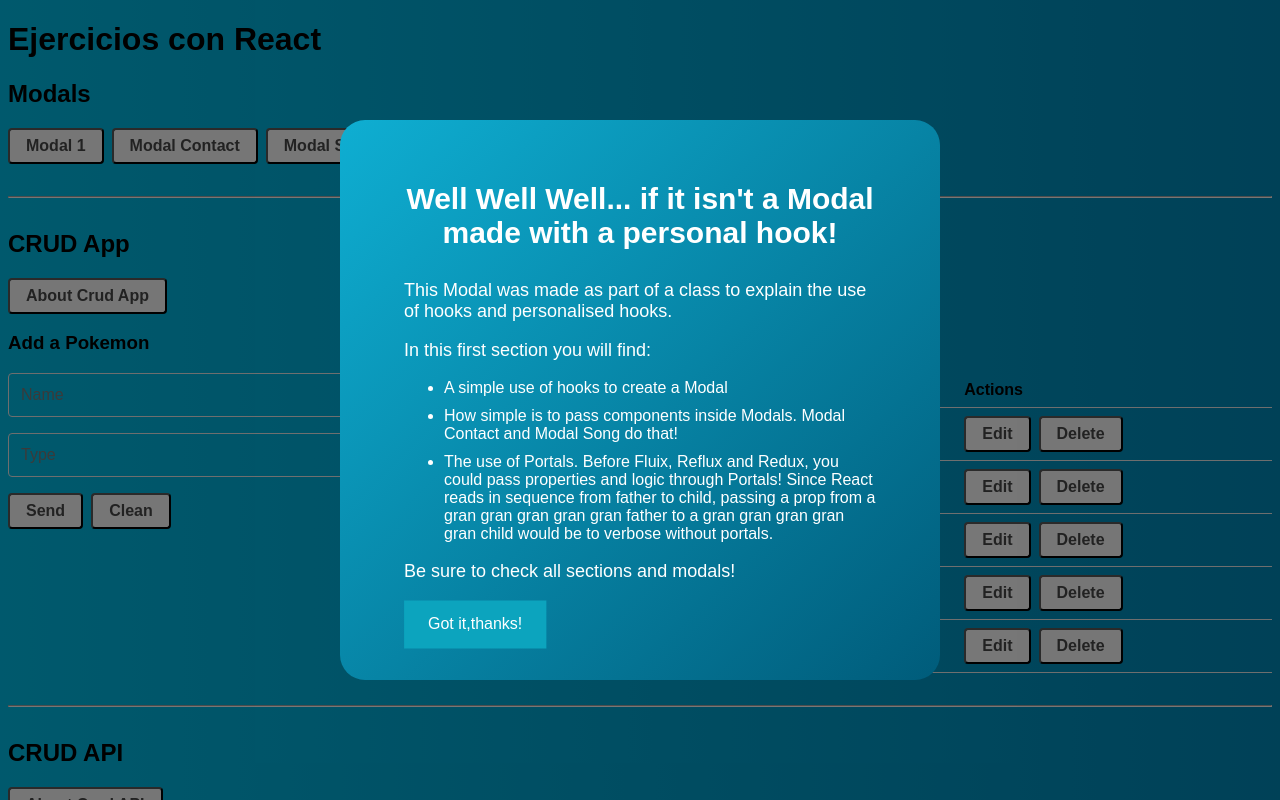
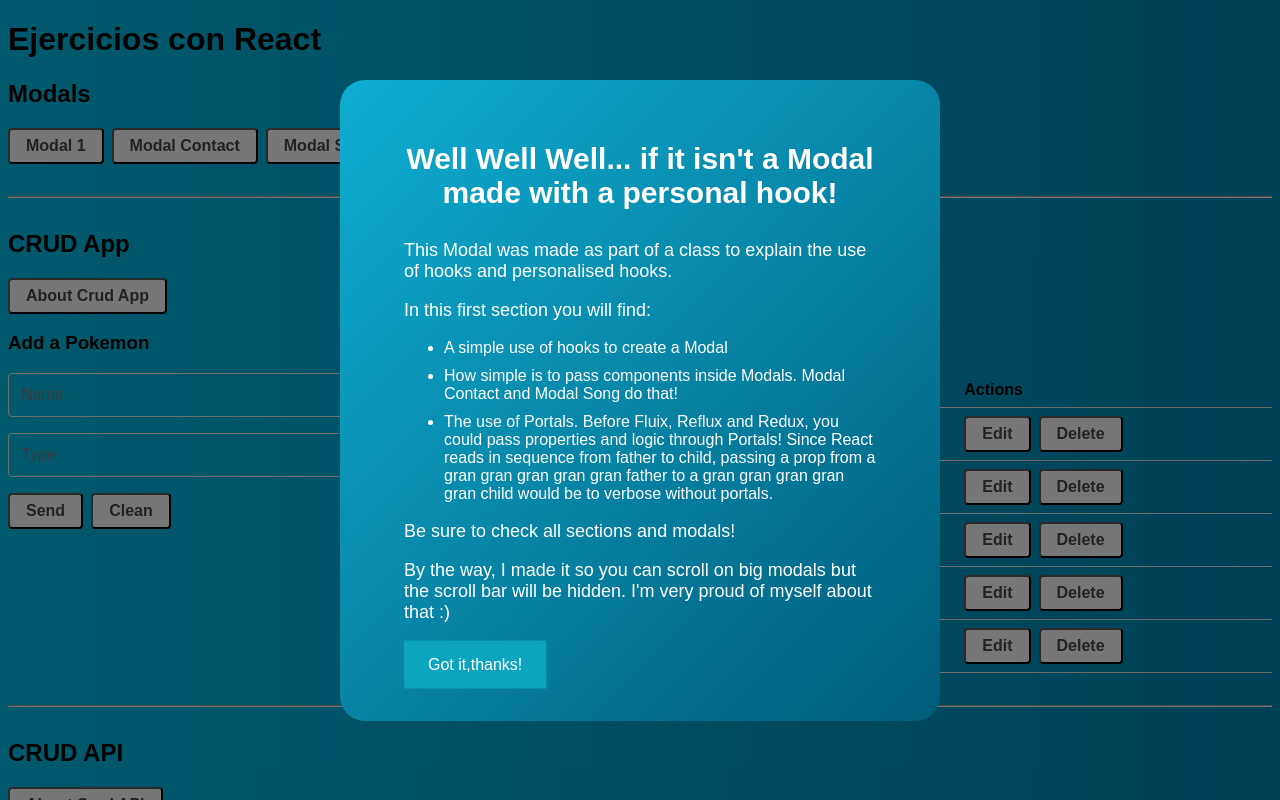
Before and after one commit to reche-git/02-React-Exercises, a React (Create React App) app: page / in a window 1280 px wide. Both pictures are taken after a click on the button "Modal 1". Shown: the top 800 px of the page. Built offline with nearby package versions, Linux system fonts and the light colour scheme; no server answers; data requests are answered from the project's data file.

Commit message:
added scroll function

```diff
--- a/src/components/Modal.css
+++ b/src/components/Modal.css
@@ -15,7 +15,6 @@
 .modal.is-open {
   display: flex;
 }
-
 .modal-container {
   position: relative;
   padding: 2rem 4rem;
@@ -30,9 +29,16 @@
   min-width: 320px;
   max-width: 600px;
   min-height: 320px;
-  max-height: auto;
+  max-height: 700px;
   overflow-y: hidden;
   border-radius: 25px;
+  -ms-overflow-style: none; /* for Internet Explorer, Edge */
+  scrollbar-width: none; /* for Firefox */
+  overflow-y: scroll;
+}
+
+.modal-container::-webkit-scrollbar {
+  display: none; /* for Chrome, Safari, and Opera */
 }
 
 .modal-close {
--- a/src/components/Modals.js
+++ b/src/components/Modals.js
@@ -40,6 +40,10 @@ const Modals = () => {
             </li>
           </ul>
           <p>Be sure to check all sections and modals!</p>
+          <p>
+            By the way, I made it so you can scroll on big modals but the scroll
+            bar will be hidden. I'm very proud of myself about that :)
+          </p>
         </div>
       </Modal>
       <button onClick={openContact}>Modal Contact</button>
```
